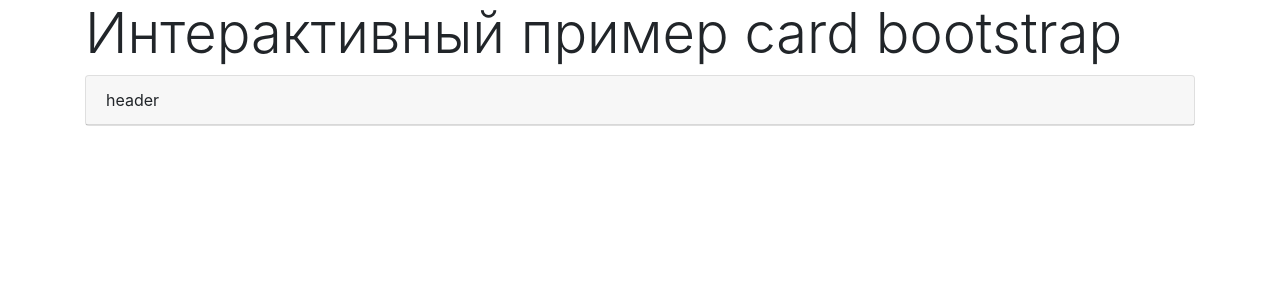
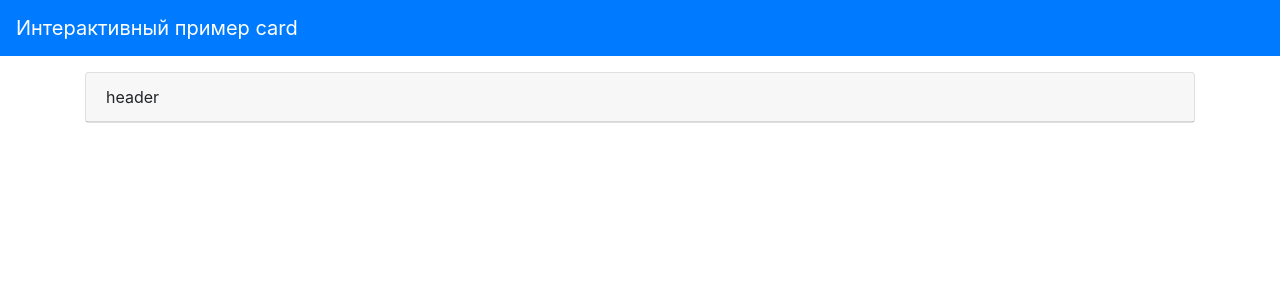
Before and after one commit to idushii/b-cards-interactive, a Vue app: page / in a window 1280 px wide. Shown: the top 300 px of the page. Built offline with nearby package versions, Linux system fonts and the light colour scheme.

Commit message:
Добавил шапку

```diff
--- a/src/App.vue
+++ b/src/App.vue
@@ -1,18 +1,22 @@
 <template>
-  <div class="container">
-    <h1 class="display-4">Интерактивный пример card bootstrap</h1>
-    <Card />
+  <div id="app">
+    <nav class="navbar navbar-dark bg-primary mb-3">
+      <a class="navbar-brand" href="#">Интерактивный пример card</a>
+    </nav>
+    <div class="container">
+      <Card />
+    </div>
   </div>
 </template>
 
 <script lang="ts">
-import { Component, Vue } from 'vue-property-decorator';
-import Card from './components/Card.vue';
+import { Component, Vue } from "vue-property-decorator";
+import Card from "./components/Card.vue";
 
 @Component({
   components: {
-    Card,
-  },
+    Card
+  }
 })
 export default class App extends Vue {}
 </script>
```
